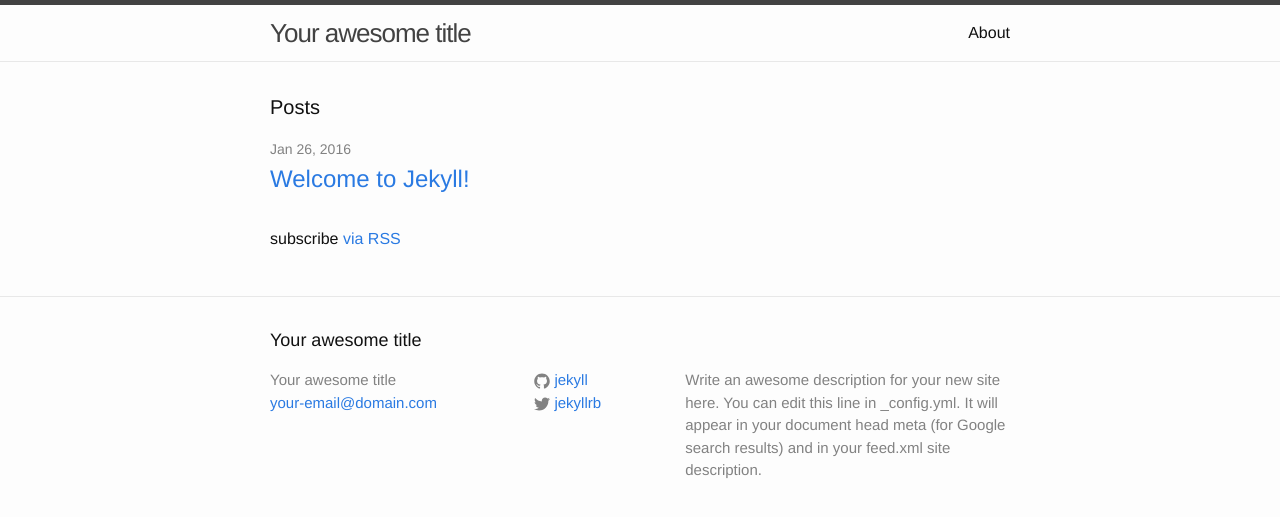
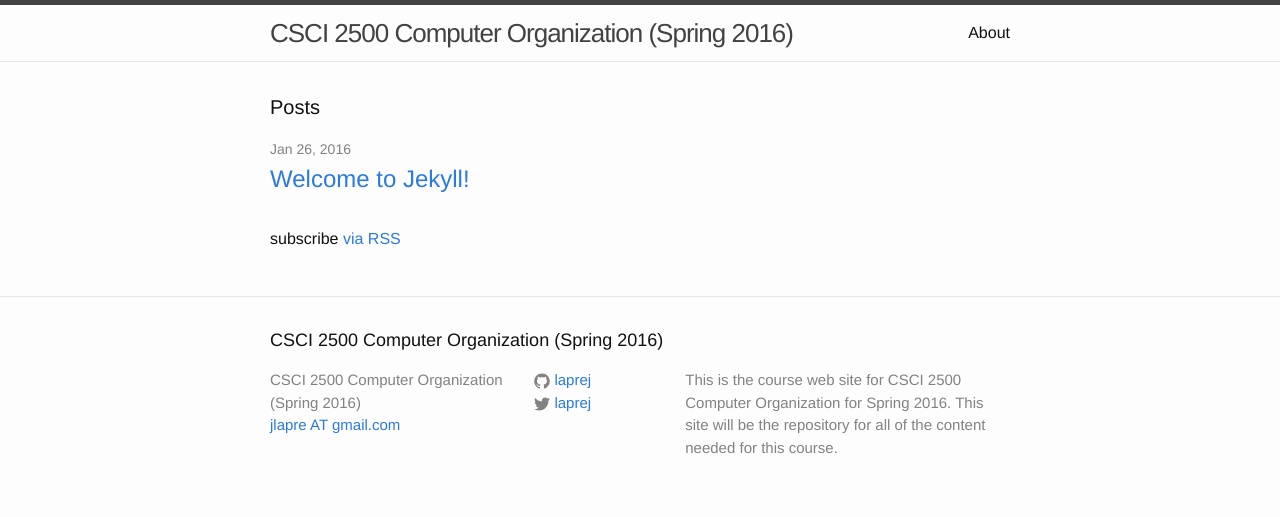
Before and after one commit to RPI-CSCI-2500-2016-Spring/RPI-CSCI-2500-2016-Spring.github.io, a Jekyll site: the page built from index.html, in a window 1280 px wide. Shown: the top 517 px of the page. Built offline with Jekyll 4.4.1, drawn with Linux system fonts in a browser that asks for light colours.

Commit message:
Modified config.yml

```diff
--- a/_config.yml
+++ b/_config.yml
@@ -6,16 +6,16 @@
 # 'jekyll serve'. If you change this file, please restart the server process.
 
 # Site settings
-title: Your awesome title
-email: your-email@domain.com
+title: CSCI 2500 Computer Organization (Spring 2016)
+email: jlapre AT gmail.com
 description: > # this means to ignore newlines until "baseurl:"
-  Write an awesome description for your new site here. You can edit this
-  line in _config.yml. It will appear in your document head meta (for
-  Google search results) and in your feed.xml site description.
+  This is the course web site for CSCI 2500 Computer Organization for Spring 2016.
+  This site will be the repository for all of the content needed for this course.
 baseurl: "" # the subpath of your site, e.g. /blog
-url: "http://yourdomain.com" # the base hostname & protocol for your site
-twitter_username: jekyllrb
-github_username:  jekyll
+url: "http://RPI-CSCI-2500-2016-Spring.github.io" # the base hostname & protocol for your site
+twitter_username: laprej
+github_username:  laprej
 
 # Build settings
-markdown: kramdown
+kramdown:
+  input: GFM
```
